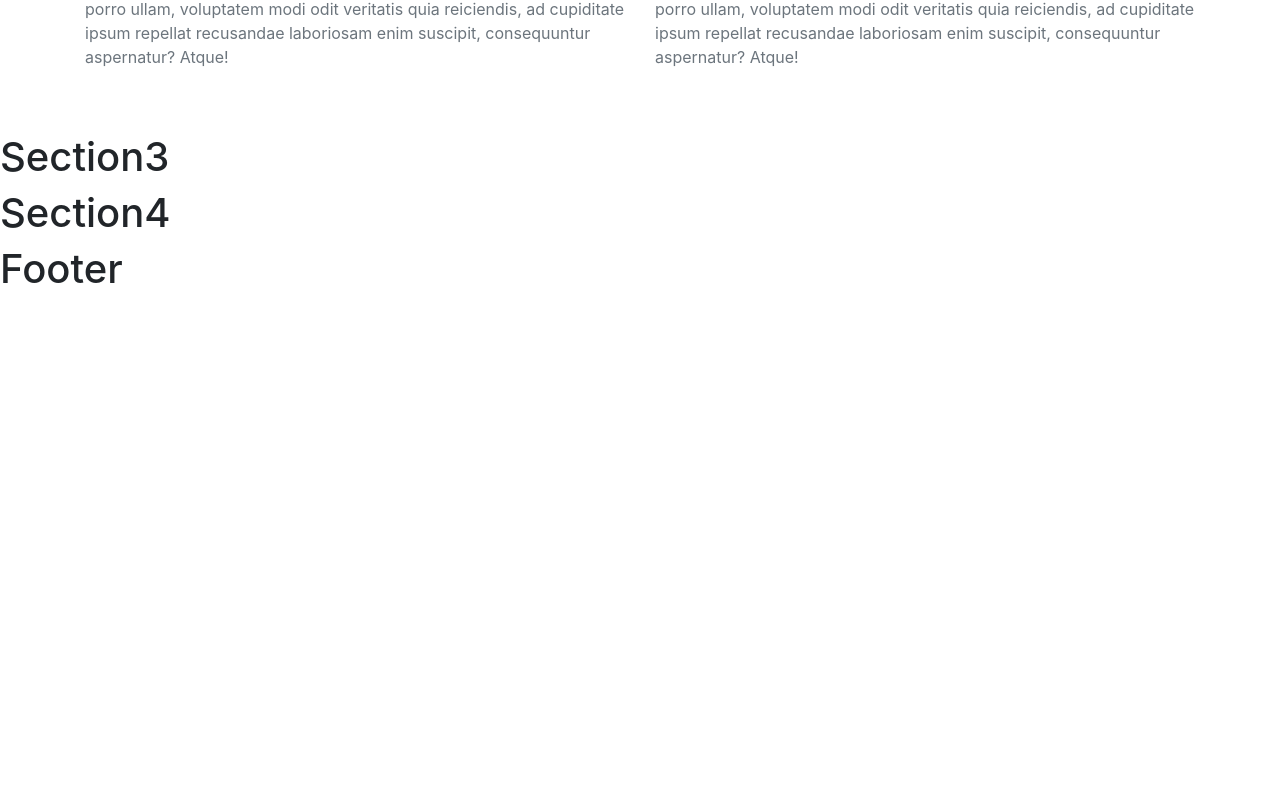
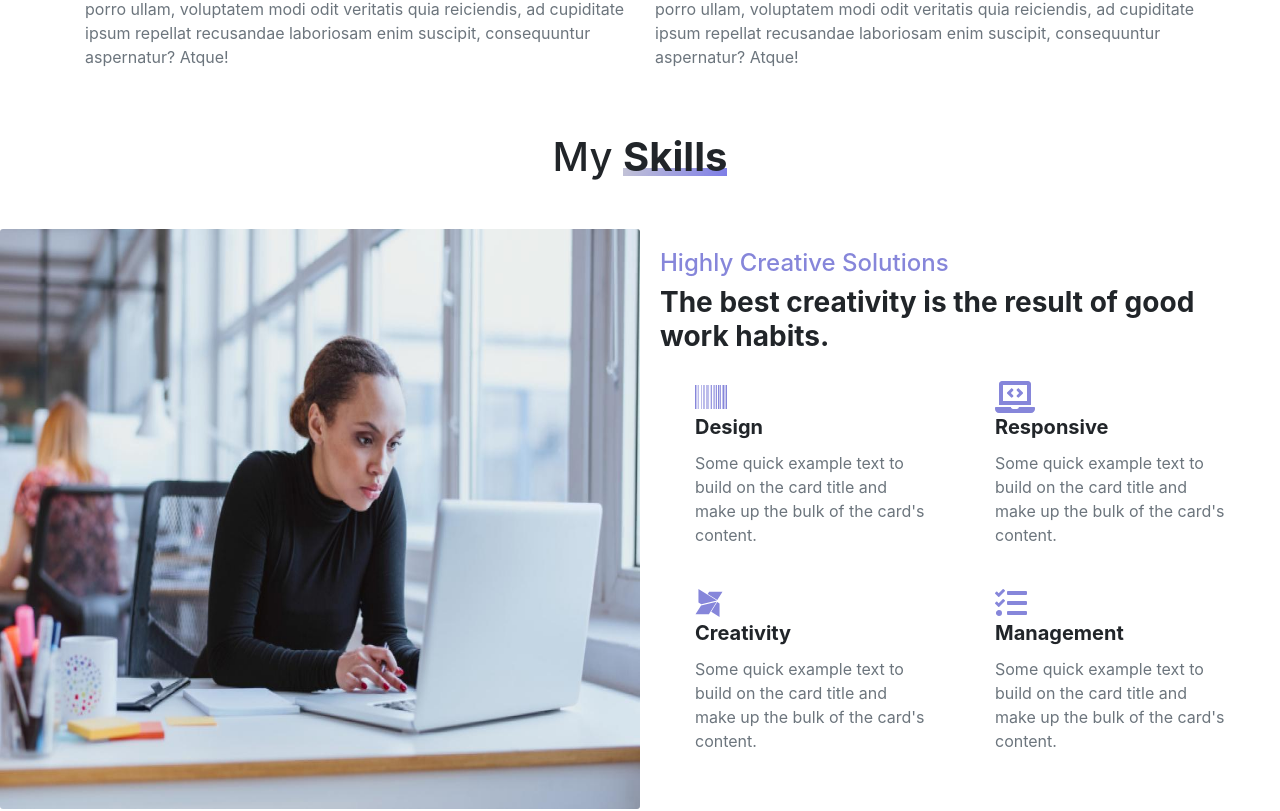
Before and after one commit to Maryame-Faitah/Portfolio, a React (Create React App) app: page / in a window 1280 px wide. Shown: the part 1951-2762 px from the top of the page. Before the commit the page ends 2252 px from the top, so only its background shows below. Built offline with nearby package versions, Linux system fonts and the light colour scheme.

Commit message:
commit5-section3

```diff
--- a/src/sass/_section3.scss
+++ b/src/sass/_section3.scss
@@ -0,0 +1,6 @@
+.card-img{
+    height:580px;
+}
+.logo{
+    color: rgb(134, 134, 218);
+}
--- a/src/section3.jsx
+++ b/src/section3.jsx
@@ -1,10 +1,69 @@
 import React from 'react';
 
 function Section3() {
-    return(
-        <div>
-            <h1>Section3</h1>
-        </div>
+    return (
+        <section>
+            <h1 className="text-center mt-5">My <span className="underline font-weight-bold">Skills</span> </h1>
+            <div className="aboutMe my-5">
+                <div className="row no-gutters">
+                    <div className="col-md-6">
+                        <img src="./img/imgSect1.jpg" className="card-img" alt="..." />
+                    </div>
+                    <div className="col-md-6">
+                        <div className="card-body">
+                            <h4>Highly Creative Solutions</h4>
+                            <h3 className="font-weight-bold">The best creativity is the result of good work habits.</h3>
+                            {/* <p className="text-secondary"> Lorem ipsum dolor sit amet consectetur adipisicing elit.
+                                Iure atque itaque, fuga ad repellat nesciunt, distinctio
+                                eum maiores odio nisi quia voluptas eos voluptatum!
+                                Odio inventore beatae recusandae quod sint.
+                            </p> */}
+                            <div className="container">
+                                <div className="row">
+                                    <div className="col">
+                                        <div className="">
+                                            <div className="card-body">
+                                                <i className="logo fas fa-barcode fa-2x"></i>
+                                                <h5 className="card-title font-weight-bold">Design</h5>
+                                                <p className="card-text text-secondary">Some quick example text to build on the card title and make up the bulk of the card's content.</p>
+                                            </div>
+                                        </div>
+                                    </div>
+                                    <div className="col">
+                                        <div className="">
+                                            <div className="card-body">
+                                                <i className="logo fas fa-laptop-code fa-2x"></i>
+                                                <h5 className="card-title font-weight-bold">Responsive</h5>
+                                                <p className="card-text text-secondary">Some quick example text to build on the card title and make up the bulk of the card's content.</p>
+                                            </div>
+                                        </div>
+                                    </div>
+                                    <div className="w-100"></div>
+                                    <div className="col">
+                                        <div className="">
+                                            <div className="card-body">
+                                                <i className="logo fab fa-modx fa-2x"></i>
+                                                <h5 className="card-title font-weight-bold">Creativity</h5>
+                                                <p className="card-text text-secondary">Some quick example text to build on the card title and make up the bulk of the card's content.</p>
+                                            </div>
+                                        </div>
+                                    </div>
+                                    <div className="col">
+                                        <div className="">
+                                            <div className="card-body">
+                                                <i className="logo fas fa-tasks fa-2x"></i>
+                                                <h5 className="card-title font-weight-bold">Management</h5>
+                                                <p className="card-text text-secondary">Some quick example text to build on the card title and make up the bulk of the card's content.</p>
+                                            </div>
+                                        </div>
+                                    </div>
+                                </div>
+                            </div>
+                        </div>
+                    </div>
+                </div>
+            </div>
+        </section>
     )
 }
 
```
Also changed, not shown: src/css/style.css, 1 other file (tests, documents, lock files or other folders).
